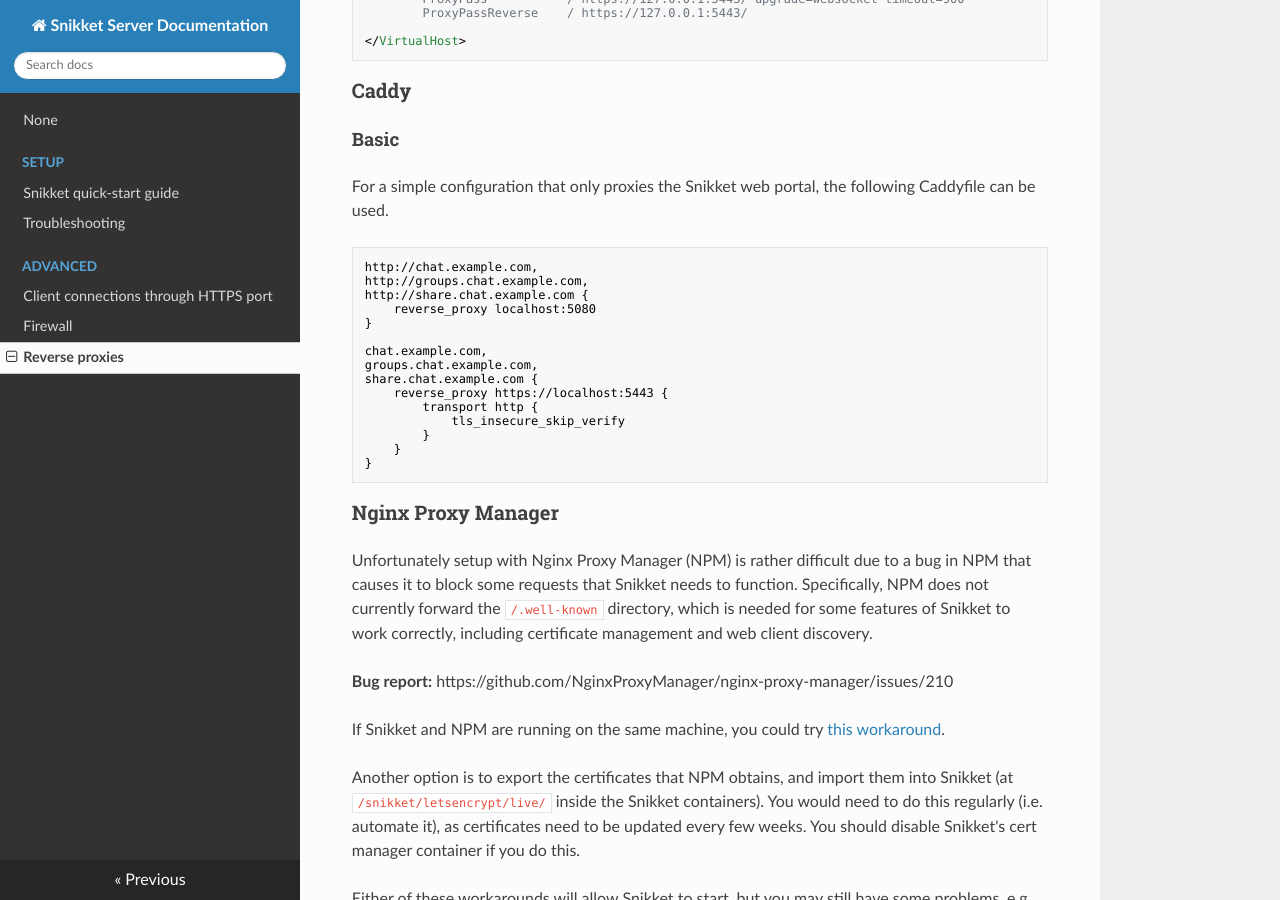
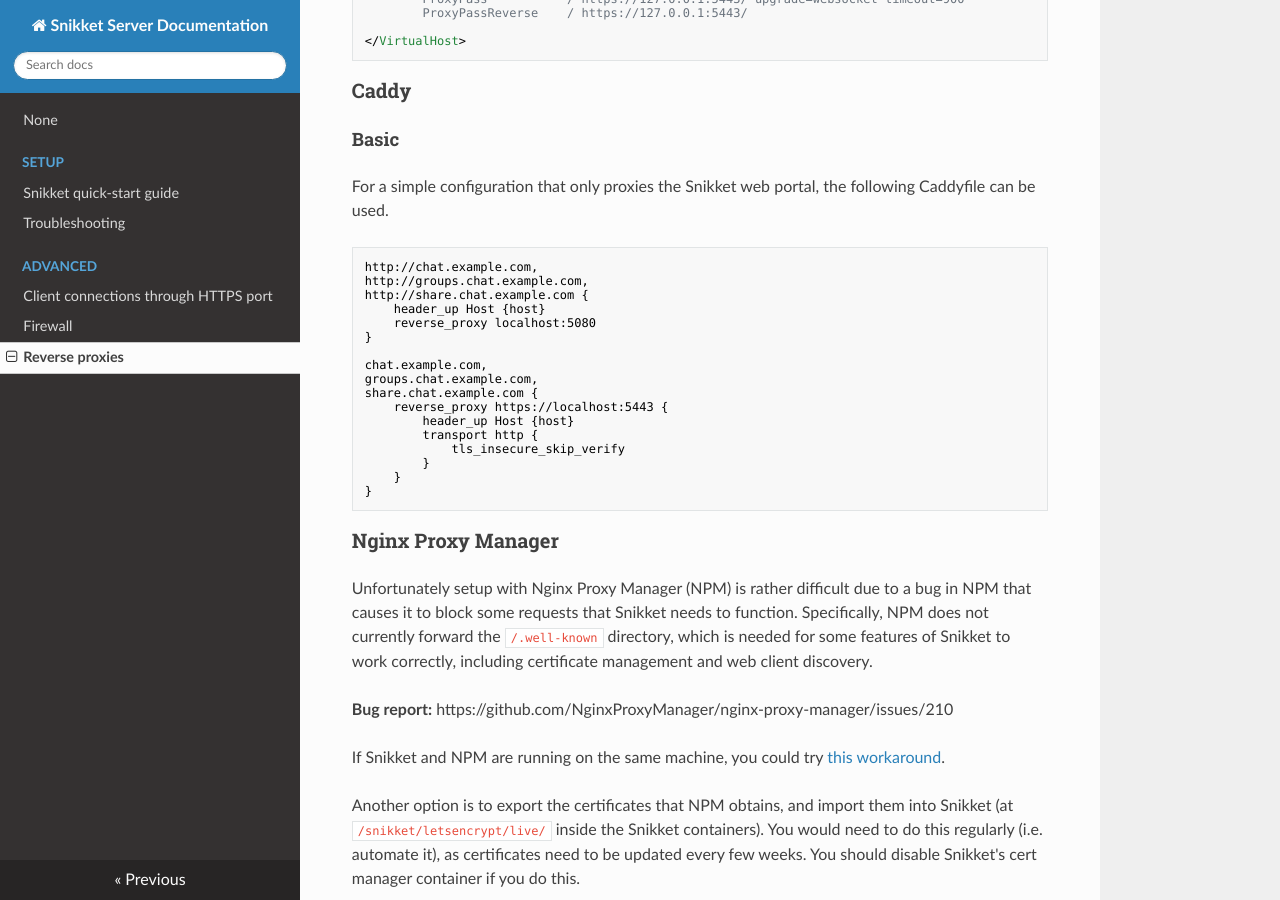
Before and after one commit to snikket-im/snikket-server, an MkDocs documentation site: the page built from docs/advanced/reverse_proxy.md, in a window 1280 px wide and 900 px high, scrolled down 2593 px. Built offline with MkDocs 1.6.1, drawn with Linux system fonts in a browser that asks for light colours; nearby versions of some CDN libraries.

Commit message:
docs: Add fix for recent Caddy Host header change

````diff
--- a/docs/advanced/reverse_proxy.md
+++ b/docs/advanced/reverse_proxy.md
@@ -160,17 +160,19 @@
 http://chat.example.com,
 http://groups.chat.example.com,
 http://share.chat.example.com {
-	reverse_proxy localhost:5080
+    header_up Host {host}
+    reverse_proxy localhost:5080
 }
 
 chat.example.com,
 groups.chat.example.com,
 share.chat.example.com {
-	reverse_proxy https://localhost:5443 {
-		transport http {
-			tls_insecure_skip_verify
-		}
-	}
+    reverse_proxy https://localhost:5443 {
+        header_up Host {host}
+        transport http {
+            tls_insecure_skip_verify
+        }
+    }
 }
 ```
 
````
